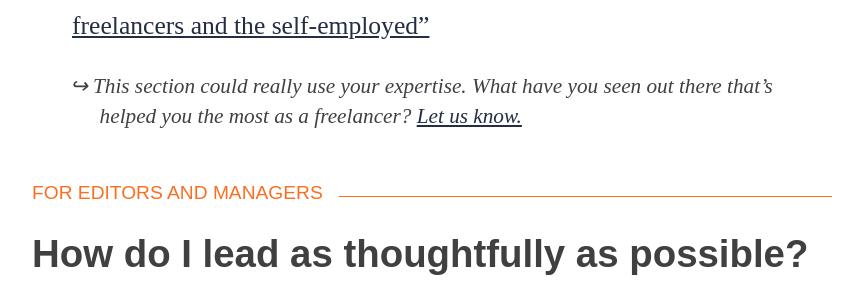
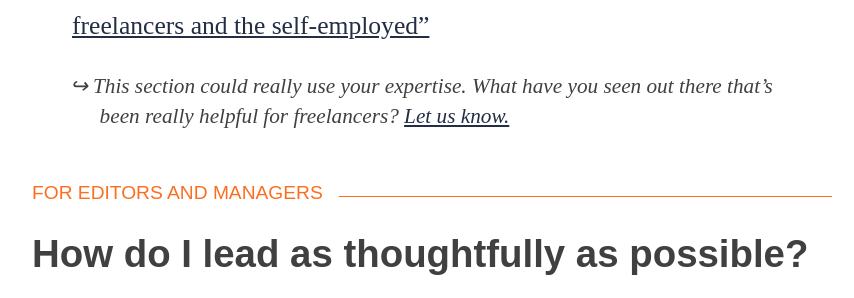
Before and after one commit to OpenNews/opennews-website, a Jekyll site: the page built from resources/covid-19/index.md, in a window 1280 px wide and 1400 px high, scrolled down 6064 px. Shown: the part 186-484 px from the top of the window, without its empty margins (208-1062 px from the left). Built offline with Jekyll 4.4.1, drawn with Linux system fonts in a browser that asks for light colours; some web fonts are replaced; some of the changed text lies outside the part shown.

Commit message:
merged version

```diff
--- a/resources/covid-19/index.md
+++ b/resources/covid-19/index.md
@@ -158,7 +158,7 @@
   <li><a href="https://www.leapers.co/">Community of support: &#8220;Leapers supports the mental health of freelancers and the self-employed&#8221;</a></li>
 </ul>
 
-<p class="callout small">&rarrhk; This section could really use your expertise. What have you seen out there that’s helped you the most as a freelancer? <a href="mailto:team@opennews.org">Let us know.</a></p>
+<p class="callout small">&rarrhk; This section could really use your expertise. What have you seen out there that’s been really helpful for freelancers? <a href="mailto:team@opennews.org">Let us know.</a></p>
 
 <div id="for-editors-and-managers" class="page-divider"><span>FOR EDITORS AND MANAGERS</span></div>
 
@@ -181,6 +181,7 @@
 
 <ul>
   <li><a href="https://about.gitlab.com/company/culture/all-remote/remote-work-emergency-plan">“For leaders who are suddenly managing work-from-home teams, there are five things you can focus on right now to maximize stability.”</a></li>
+  <li>It can be really helpful to talk this stuff through. The <a href="https://journalistsofcolor.us/">Journalists of Color Slack</a>, <a href="https://newsnerdery.org/">News Nerdery Slack</a>, and <a href="https://journalists.org/programs/community-circles/">ONA Community Circles</a> are all communities where managers and editors talk with each other about shared challenges.</li>
 </ul>
 
 <p class="callout small">&rarrhk; We know there are more resources out there for newsroom leaders responding to crisis. Have you found something particularly useful, or shared something helpful with your own team? <a href="mailto:team@opennews.org">Send us a link!</a></p>
@@ -224,13 +225,6 @@
   <li><a href="https://zapier.com/blog/build-trust-remote-work/">How to build trust on a remote team</a></li>
 </ul>
 
-<p class="question">As a manager, who can I talk to about this?</p>
-
-<ul>
-  <li>The <a href="https://journalistsofcolor.us/">Journalists of Color Slack</a>, <a href="https://newsnerdery.org/">News Nerdery Slack</a>, and <a href="https://journalists.org/programs/community-circles/">ONA Community Circles</a> are all communities where managers and editors talk with each other about shared challenges.</li>
-</ul>
-
-
 <div id="general-guidance" class="page-divider"><span>GENERAL GUIDANCE</span></div>
 
 <p class="question">Where can I find guidance on covering COVID&#8211;19 as a newsroom?</p>
```
